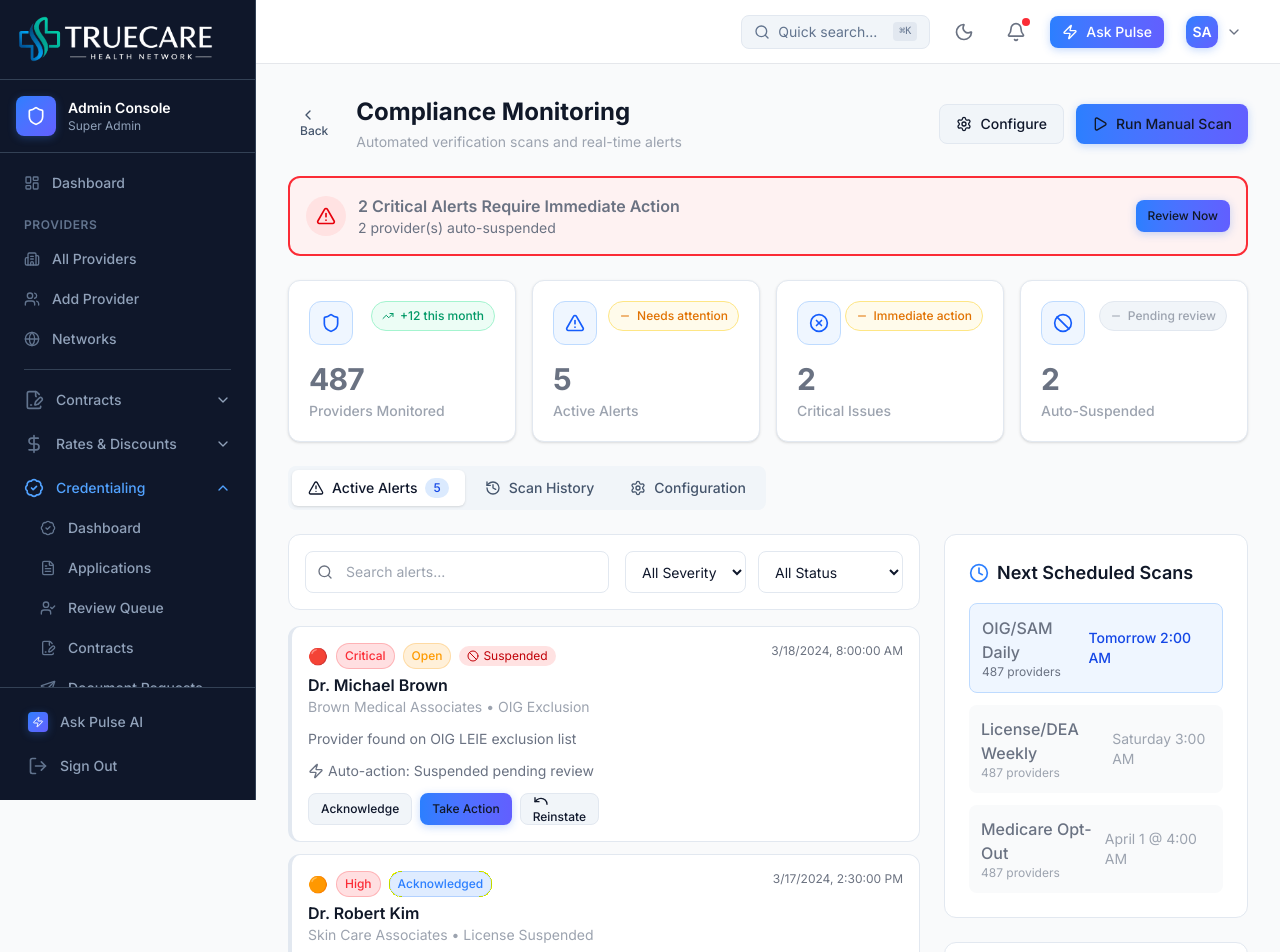
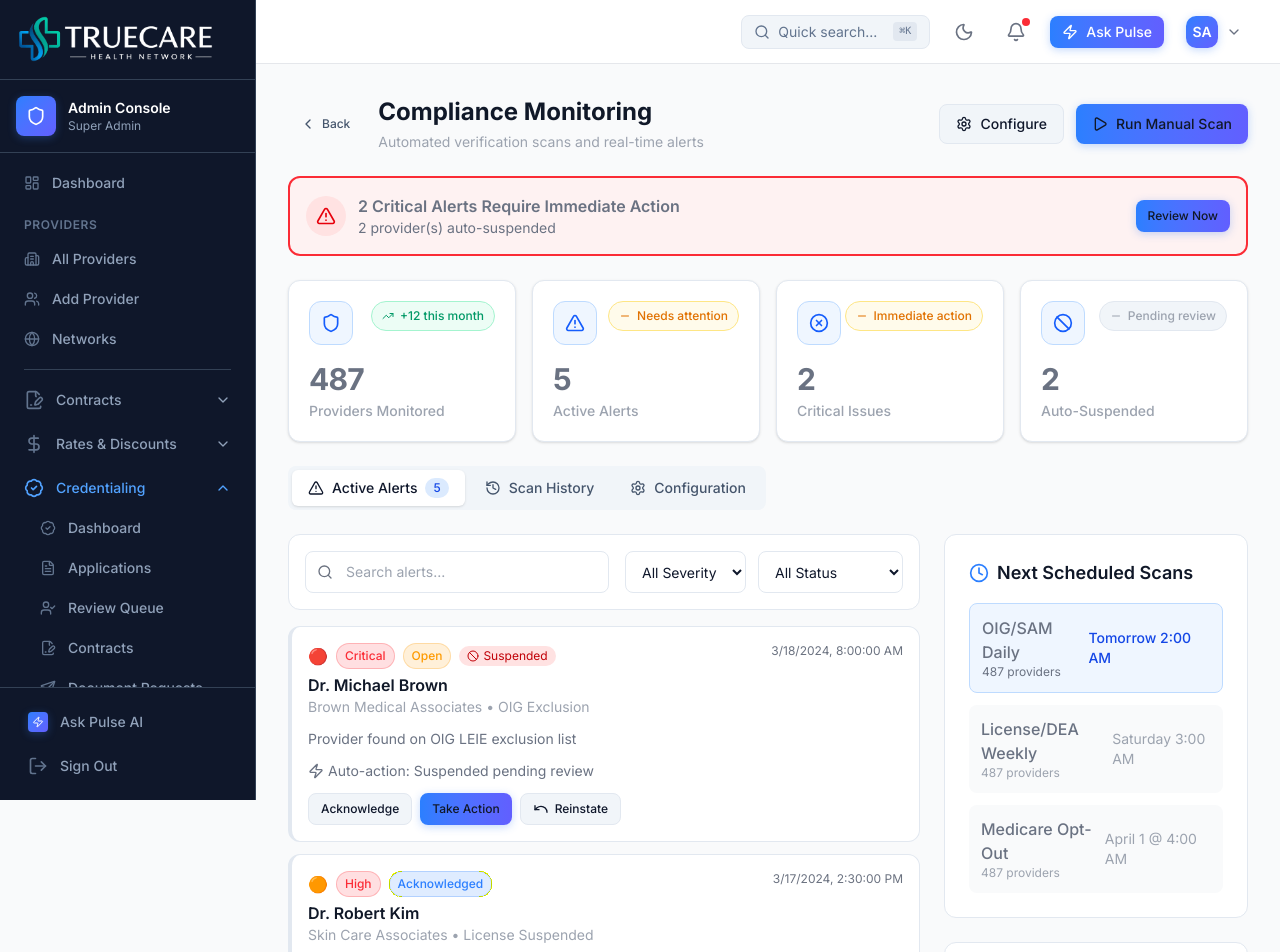
Before and after one commit to CoHoast/clarity-health-network, a Next.js app: page /admin/credentialing/monitoring in a window 1280 px wide. Shown: the top 952 px of the page. Built offline with nearby package versions, Linux system fonts and the light colour scheme.

Commit message:
Fix: Remaining inline icon buttons across credentialing pages

```diff
--- a/app/admin/credentialing/applications/page.tsx
+++ b/app/admin/credentialing/applications/page.tsx
@@ -132,12 +132,9 @@ export default function ApplicationsPage() {
       {/* Header */}
       <div className="flex items-center justify-between">
         <div className="flex items-center gap-4">
-          <Link href="/admin/credentialing">
-            <Button variant="ghost" size="sm">
-              <ChevronLeft className="w-4 h-4 mr-1" />
-              Back
-            </Button>
-          </Link>
+          <Button variant="ghost" size="sm" icon={<ChevronLeft className="w-4 h-4" />} href="/admin/credentialing">
+            Back
+          </Button>
           <div>
             <h1 className={cn("text-2xl font-bold", isDark ? "text-white" : "text-slate-900")}>
               Credentialing Applications
--- a/app/admin/credentialing/contracts/page.tsx
+++ b/app/admin/credentialing/contracts/page.tsx
@@ -666,8 +666,8 @@ export default function CredentialingContractsPage() {
                       setShowPdfModal(false);
                       setSelectedContract(null);
                     }}
+                    icon={<Download className="w-4 h-4" />}
                   >
-                    <Download className="w-4 h-4 mr-1" />
                     Download
                   </Button>
                   <button
--- a/app/admin/credentialing/document-requests/page.tsx
+++ b/app/admin/credentialing/document-requests/page.tsx
@@ -175,12 +175,9 @@ export default function DocumentRequestsPage() {
       {/* Header */}
       <div className="flex items-center justify-between">
         <div className="flex items-center gap-4">
-          <Link href="/admin/credentialing">
-            <Button variant="ghost" size="sm">
-              <ChevronLeft className="w-4 h-4 mr-1" />
-              Back
-            </Button>
-          </Link>
+          <Button variant="ghost" size="sm" icon={<ChevronLeft className="w-4 h-4" />} href="/admin/credentialing">
+            Back
+          </Button>
           <div>
             <h1 className={cn("text-2xl font-bold", isDark ? "text-white" : "text-slate-900")}>
               Document Requests
--- a/app/admin/credentialing/monitoring/page.tsx
+++ b/app/admin/credentialing/monitoring/page.tsx
@@ -264,12 +264,9 @@ export default function MonitoringPage() {
       {/* Header */}
       <div className="flex items-center justify-between">
         <div className="flex items-center gap-4">
-          <Link href="/admin/credentialing">
-            <Button variant="ghost" size="sm">
-              <ChevronLeft className="w-4 h-4 mr-1" />
-              Back
-            </Button>
-          </Link>
+          <Button variant="ghost" size="sm" icon={<ChevronLeft className="w-4 h-4" />} href="/admin/credentialing">
+            Back
+          </Button>
           <div>
             <h1 className={cn("text-2xl font-bold", isDark ? "text-white" : "text-slate-900")}>
               Compliance Monitoring
@@ -480,8 +477,7 @@ export default function MonitoringPage() {
                       </Button>
                     )}
                     {alert.providerSuspended && (
-                      <Button variant="secondary" size="sm" onClick={(e) => { e.stopPropagation(); }}>
-                        <Undo className="w-4 h-4 mr-1" />
+                      <Button variant="secondary" size="sm" icon={<Undo className="w-4 h-4" />} onClick={(e) => { e.stopPropagation(); }}>
                         Reinstate
                       </Button>
                     )}
--- a/app/admin/credentialing/review/page.tsx
+++ b/app/admin/credentialing/review/page.tsx
@@ -140,8 +140,7 @@ function DocumentViewerModal({
             </p>
           </div>
           <div className="flex items-center gap-2">
-            <Button variant="secondary" size="sm">
-              <Download className="w-4 h-4 mr-1" />
+            <Button variant="secondary" size="sm" icon={<Download className="w-4 h-4" />}>
               Download
             </Button>
             <IconButton icon={<X className="w-5 h-5" />} onClick={onClose} />
@@ -850,12 +849,9 @@ export default function ReviewQueuePage() {
       {/* Header */}
       <div className="flex items-center justify-between">
         <div className="flex items-center gap-4">
-          <Link href="/admin/credentialing">
-            <Button variant="ghost" size="sm">
-              <ChevronLeft className="w-4 h-4 mr-1" />
-              Back
-            </Button>
-          </Link>
+          <Button variant="ghost" size="sm" icon={<ChevronLeft className="w-4 h-4" />} href="/admin/credentialing">
+            Back
+          </Button>
           <div>
             <h1 className={cn("text-2xl font-bold", isDark ? "text-white" : "text-slate-900")}>
               Committee Review Queue
```
